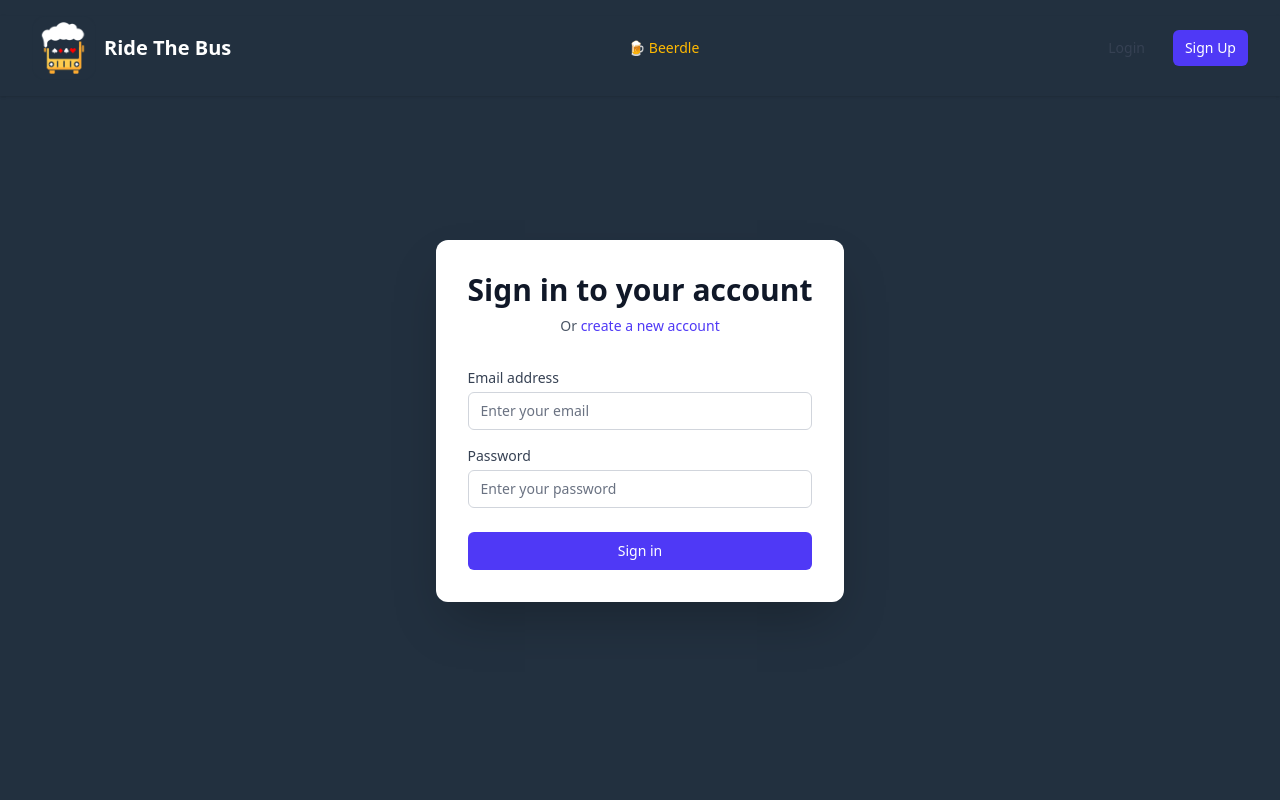
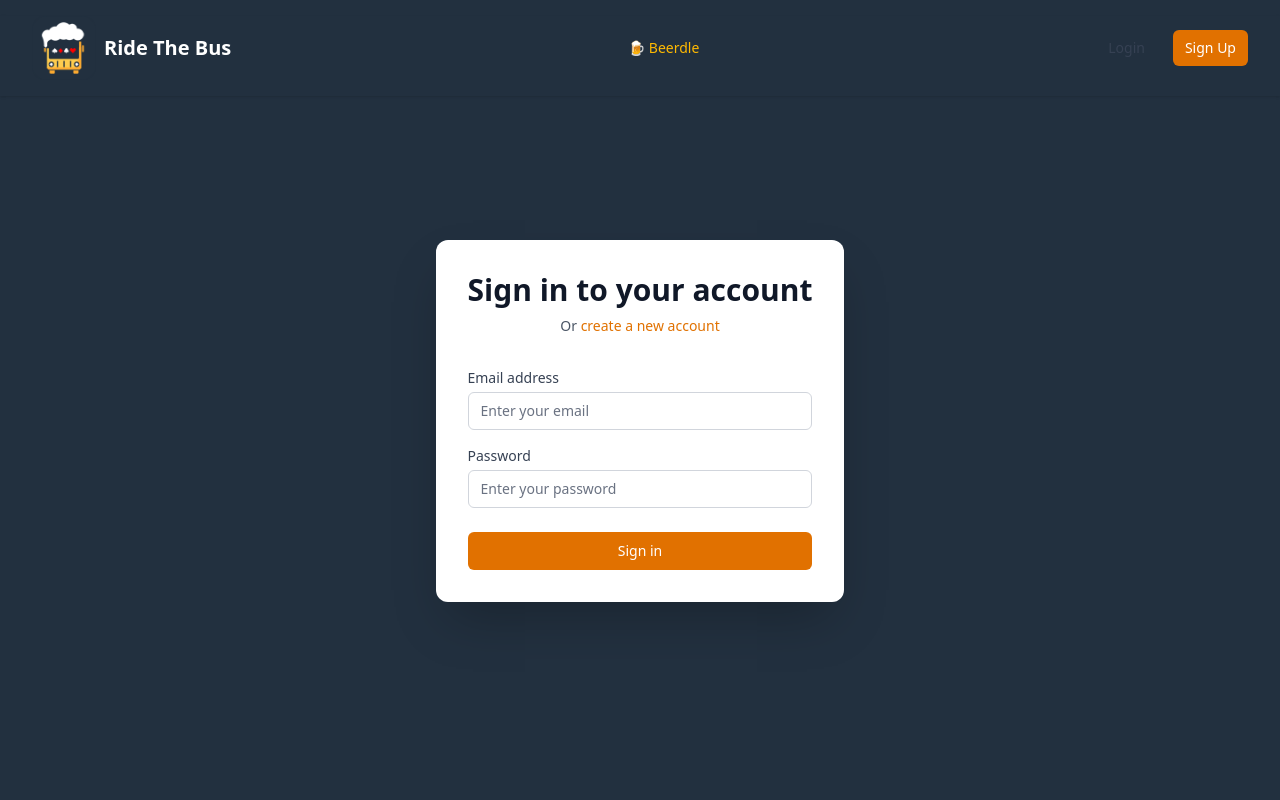
Before and after one commit to marcinlukanus/RideTheBusV2, a React (Vite) app: page /login in a window 1280 px wide. Shown: the top 800 px of the page. Built offline with nearby package versions, Linux system fonts and the light colour scheme; no server answers.

Commit message:
Color changes

```diff
--- a/src/components/Header/Header.tsx
+++ b/src/components/Header/Header.tsx
@@ -110,7 +110,7 @@ export const Header = () => {
                 </Link>
                 <Link
                   to="/sign-up"
-                  className="rounded-md bg-indigo-600 px-3 py-2 text-sm font-medium text-white hover:bg-indigo-700"
+                  className="rounded-md bg-amber-600 px-3 py-2 text-sm font-medium text-white hover:bg-amber-700"
                 >
                   Sign Up
                 </Link>
--- a/src/pages/Beerdle.tsx
+++ b/src/pages/Beerdle.tsx
@@ -35,8 +35,8 @@ export const Beerdle = () => {
       <h1 className="mb-2 text-4xl leading-tight font-bold md:text-5xl">
         <span className="text-amber-400">Beerdle</span>
       </h1>
-      <h4 className="mt-0 mb-6 text-xl italic text-gray-300 md:text-2xl">
-        Daily Challenge – Same cards for everyone
+      <h4 className="mt-0 mb-6 text-xl italic md:text-2xl">
+        Daily Challenge - Same cards for everyone
       </h4>
 
       <BeerdleGame />
--- a/src/pages/Login.tsx
+++ b/src/pages/Login.tsx
@@ -46,7 +46,7 @@ export const Login = () => {
             Or{' '}
             <Link
               to="/sign-up"
-              className="font-medium text-indigo-600 hover:text-indigo-500 dark:text-indigo-400 dark:hover:text-indigo-300"
+              className="font-medium text-amber-600 hover:text-amber-500 dark:text-amber-400 dark:hover:text-amber-300"
             >
               create a new account
             </Link>
@@ -100,7 +100,7 @@ export const Login = () => {
             <button
               type="submit"
               disabled={loading}
-              className="group relative flex w-full justify-center rounded-md border border-transparent bg-indigo-600 px-4 py-2 text-sm font-medium text-white hover:bg-indigo-700 focus:ring-2 focus:ring-indigo-500 focus:ring-offset-2 focus:outline-none disabled:cursor-not-allowed disabled:opacity-50"
+              className="group relative flex w-full justify-center rounded-md border border-transparent bg-amber-600 px-4 py-2 text-sm font-medium text-white hover:cursor-pointer hover:bg-amber-700 focus:ring-2 focus:ring-amber-500 focus:ring-offset-2 focus:outline-none disabled:cursor-not-allowed disabled:opacity-50"
             >
               {loading ? 'Signing in...' : 'Sign in'}
             </button>
--- a/src/pages/SignUp.tsx
+++ b/src/pages/SignUp.tsx
@@ -127,7 +127,7 @@ export const SignUp = () => {
             Or{' '}
             <Link
               to="/login"
-              className="font-medium text-indigo-600 hover:text-indigo-500 dark:text-indigo-400 dark:hover:text-indigo-300"
+              className="font-medium text-amber-600 hover:text-amber-500 dark:text-amber-400 dark:hover:text-amber-300"
             >
               sign in to your account
             </Link>
@@ -200,7 +200,7 @@ export const SignUp = () => {
             <button
               type="submit"
               disabled={loading}
-              className="group relative flex w-full justify-center rounded-md border border-transparent bg-indigo-600 px-4 py-2 text-sm font-medium text-white hover:bg-indigo-700 focus:ring-2 focus:ring-indigo-500 focus:ring-offset-2 focus:outline-none disabled:cursor-not-allowed disabled:opacity-50"
+              className="group relative flex w-full justify-center rounded-md border border-transparent bg-amber-600 px-4 py-2 text-sm font-medium text-white hover:cursor-pointer hover:bg-amber-700 focus:ring-2 focus:ring-amber-500 focus:ring-offset-2 focus:outline-none disabled:cursor-not-allowed disabled:opacity-50"
             >
               {loading ? 'Creating account...' : 'Create account'}
             </button>
```
